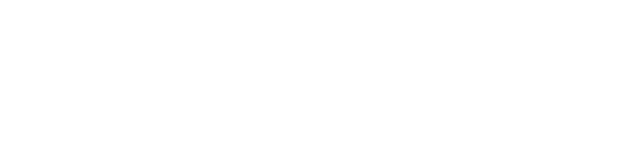
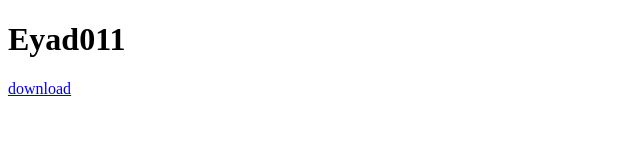
Before and after one commit to Eyad011/Warehouse, a plain HTML site: page index.html in a window 1280 px wide. Shown: the whole page, without its empty margins (0-640 px from the left). Drawn offline with Linux system fonts and the light colour scheme.

Commit message:
Update index.html

```diff
--- a/index.html
+++ b/index.html
@@ -11,7 +11,8 @@
 
 <body>
 
-
+<h1> Eyad011 </h1>
+<a href="meta.png" download="image.png"> download </a>
 
 
 </body>
```
